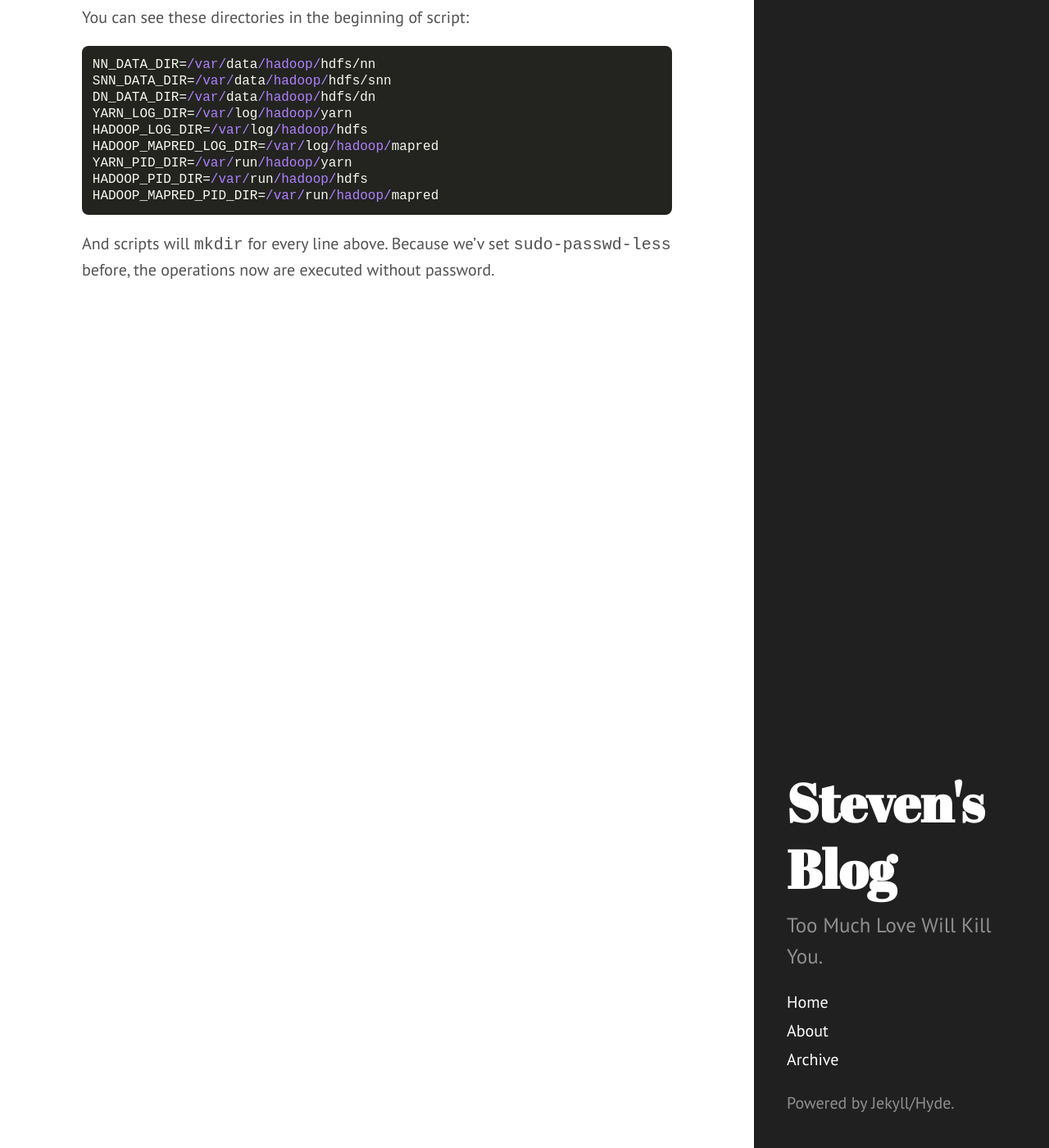
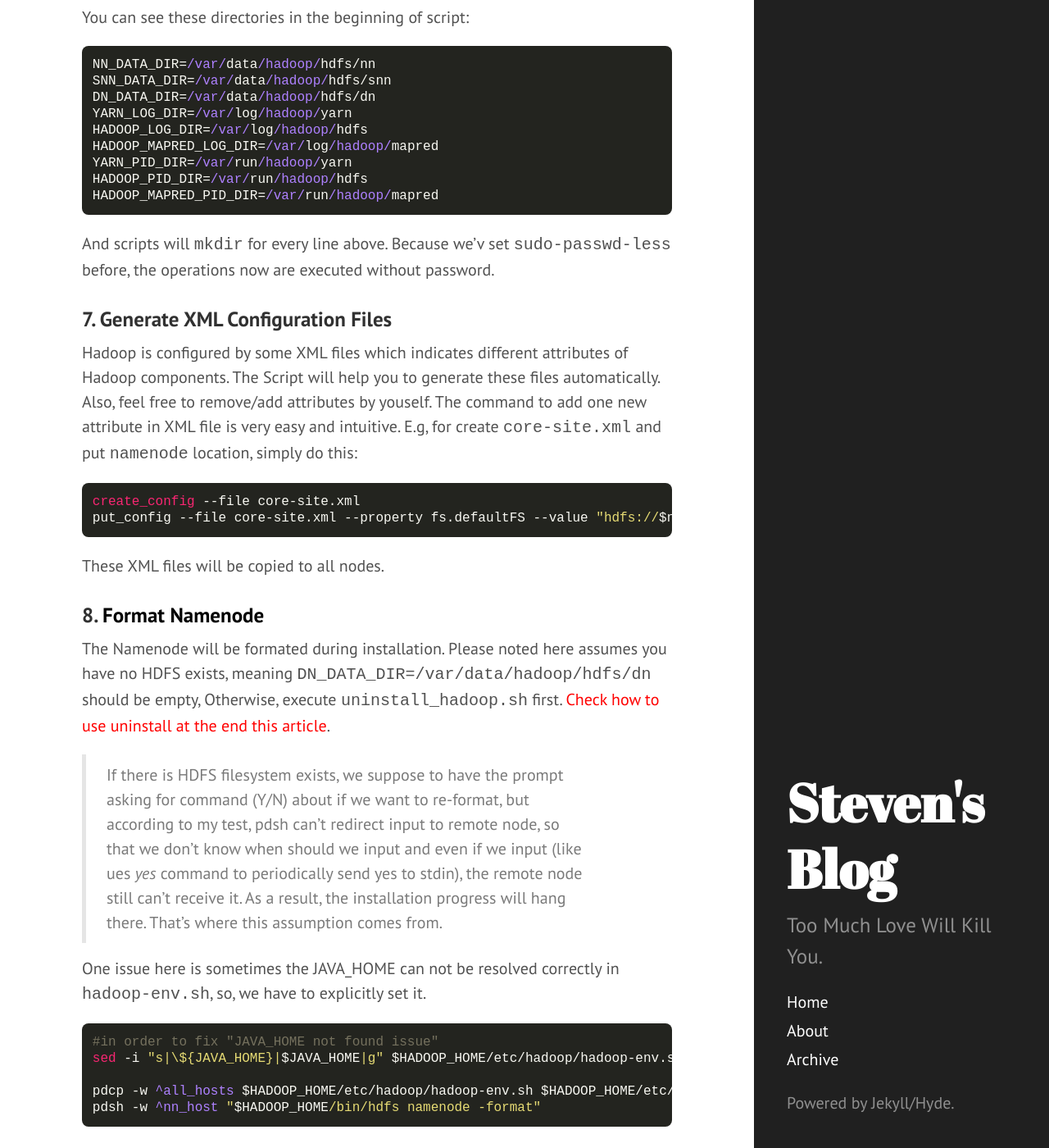
Before and after one commit to legatoo/legatoo.github.io, a Jekyll site: the page built from _posts/2014-11-12-Install-Yarn-on-Ubuntu-Cluster-via-Scripts.md, in a window 1280 px wide and 1400 px high, scrolled down 5746 px. Shown: the whole window at 82% size. Built offline with Jekyll 4.4.1, drawn with Linux system fonts in a browser that asks for light colours; Markdown is read by kramdown in place of the engine named in the settings.

```diff
--- a/_posts/2014-11-12-Install-Yarn-on-Ubuntu-Cluster-via-Scripts.md
+++ b/_posts/2014-11-12-Install-Yarn-on-Ubuntu-Cluster-via-Scripts.md
@@ -178,3 +178,26 @@
 
 
 And scripts will `mkdir` for every line above. Because we'v set `sudo-passwd-less` before, the operations now are executed without password.
+
+###7. Generate XML Configuration Files
+
+Hadoop is configured by some XML files which indicates different attributes of Hadoop components. The Script will help you to generate these files automatically. Also, feel free to remove/add attributes by youself. The command to add one new attribute in XML file is very easy and intuitive. E.g, for create `core-site.xml` and put `namenode` location, simply do this:
+
+<pre><code class="Bash">create_config --file core-site.xml
+put_config --file core-site.xml --property fs.defaultFS --value "hdfs://$nn:9000"</code></pre>
+
+These XML files will be copied to all nodes.
+
+###8. <a name="format_namenode"><font color="black">Format Namenode</font></a>
+
+The Namenode will be formated during installation. Please noted here assumes you have no HDFS exists, meaning `DN_DATA_DIR=/var/data/hadoop/hdfs/dn` should be empty, Otherwise, execute `uninstall_hadoop.sh` first.  <a href="#uninstall"><font color="red">Check how to use uninstall at the end this article</font></a>.
+
+>If there is HDFS filesystem exists, we suppose to have the prompt asking for command (Y/N) about if we want to re-format, but according to my test, pdsh can't redirect input to remote node, so that we don't know when should we input and even if we input (like ues *yes* command to periodically send yes to stdin), the remote node still can't receive it. As a result, the installation progress will hang there. That's where this assumption comes from.
+
+One issue here is sometimes the JAVA_HOME can not be resolved correctly in `hadoop-env.sh`, so, we have to explicitly set it.
+
+<pre><code class="Bash">#in order to fix "JAVA_HOME not found issue"
+sed -i "s|\${JAVA_HOME}|$JAVA_HOME|g" $HADOOP_HOME/etc/hadoop/hadoop-env.sh
+
+pdcp -w ^all_hosts $HADOOP_HOME/etc/hadoop/hadoop-env.sh $HADOOP_HOME/etc/hadoop/
+pdsh -w ^nn_host "$HADOOP_HOME/bin/hdfs namenode -format"</code></pre>
```
